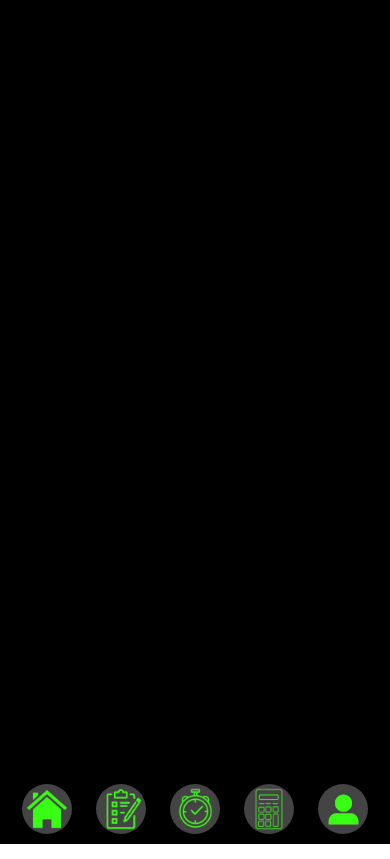
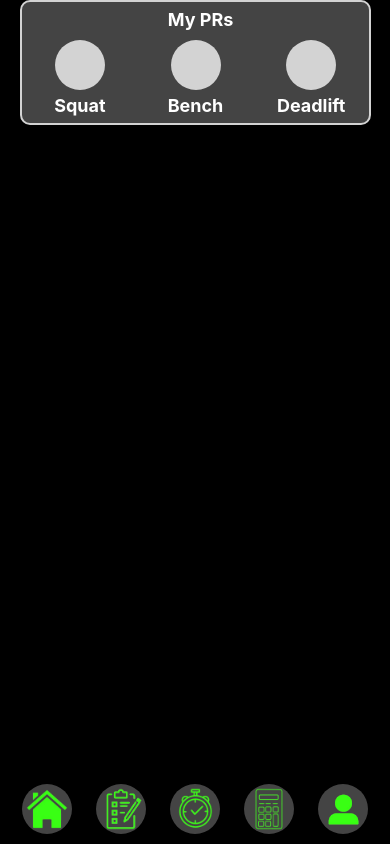
Before and after one commit to aclaregreen/Time2Train, a React Native app: screen /Track in a window 390 px wide. Built offline with nearby package versions, Linux system fonts and the light colour scheme.

Commit message:
Prs in track screen

```diff
--- a/App.js
+++ b/App.js
@@ -19,7 +19,7 @@ const Stack = createStackNavigator();
 export default function App() {
   return (
     <NavigationContainer>
-      <Stack.Navigator initialRouteName="Welcome">
+      <Stack.Navigator initialRouteName="Track">
         <Stack.Screen
           name="Welcome"
           component={Welcome}
--- a/app/screens/Profile.js
+++ b/app/screens/Profile.js
@@ -8,7 +8,7 @@ import {
   View,
 } from "react-native";
 
-function Home(props) {
+function Profile(props) {
   const navigation = useNavigation(); //hook used to navigate to different screens
 
   const handlePress = (screen) => {
@@ -106,4 +106,4 @@ const styles = StyleSheet.create({
     resizeMode: "contain",
   },
 });
-export default Home;
+export default Profile;
--- a/app/screens/Track.js
+++ b/app/screens/Track.js
@@ -6,10 +6,11 @@ import {
   SafeAreaView,
   TouchableOpacity,
   View,
+  Text,
 } from "react-native";
 
-function Home(props) {
-  const navigation = useNavigation(); //hook used to navigate to different screens
+function Track(props) {
+  const navigation = useNavigation(); // hook used to navigate to different screens
 
   const handlePress = (screen) => {
     navigation.navigate(screen);
@@ -17,6 +18,23 @@ function Home(props) {
 
   return (
     <SafeAreaView style={styles.container}>
+      <View style={styles.prContainer}>
+        <Text style={styles.label}>My PRs</Text>
+        <View style={styles.prRow}>
+          <View style={styles.prColumn}>
+            <View style={styles.pr}></View>
+            <Text style={styles.prLabel}>Squat</Text>
+          </View>
+          <View style={styles.prColumn}>
+            <View style={styles.pr}></View>
+            <Text style={styles.prLabel}>Bench</Text>
+          </View>
+          <View style={styles.prColumn}>
+            <View style={styles.pr}></View>
+            <Text style={styles.prLabel}>Deadlift</Text>
+          </View>
+        </View>
+      </View>
       <View style={styles.inner}></View>
       <View style={styles.navBar}>
         <TouchableOpacity
@@ -65,6 +83,51 @@ const styles = StyleSheet.create({
     flex: 1,
     backgroundColor: "#000",
   },
+  prContainer: {
+    width: "90%",
+    height: 125,
+    justifyContent: "center",
+    alignItems: "center",
+    borderWidth: 2,
+    borderRadius: 10,
+    marginBottom: 15,
+    backgroundColor: "#444444",
+    borderColor: "#D3D3D3",
+    marginHorizontal: 20,
+  },
+  prRow: {
+    flexDirection: "row",
+    justifyContent: "space-around",
+    alignItems: "center",
+    width: "100%",
+  },
+  prColumn: {
+    alignItems: "center",
+    flex: 1,
+    marginHorizontal: 5,
+  },
+  pr: {
+    width: 50,
+    height: 50,
+    backgroundColor: "#D3D3D3",
+    borderRadius: 25,
+    justifyContent: "center",
+    alignItems: "center",
+    marginBottom: 5,
+  },
+  prLabel: {
+    fontSize: 18,
+    color: "#FFFFFF",
+    fontWeight: "bold",
+    textAlign: "center",
+  },
+  label: {
+    fontSize: 18,
+    color: "#FFFFFF",
+    fontWeight: "bold",
+    marginBottom: 10,
+    marginLeft: 10,
+  },
   inner: {
     flex: 1,
   },
@@ -109,4 +172,4 @@ const styles = StyleSheet.create({
     resizeMode: "contain",
   },
 });
-export default Home;
+export default Track;
```
